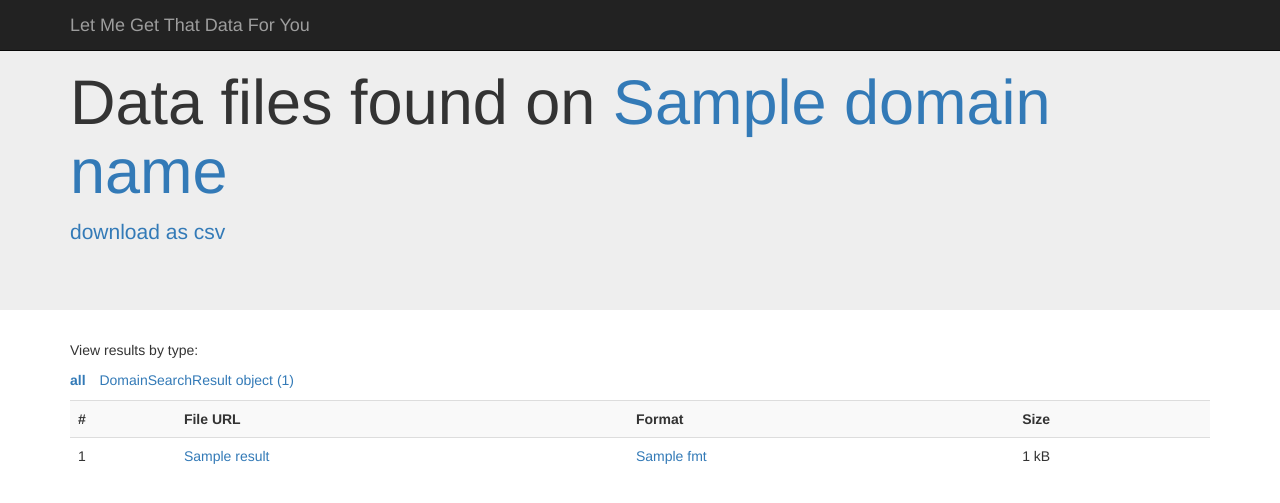
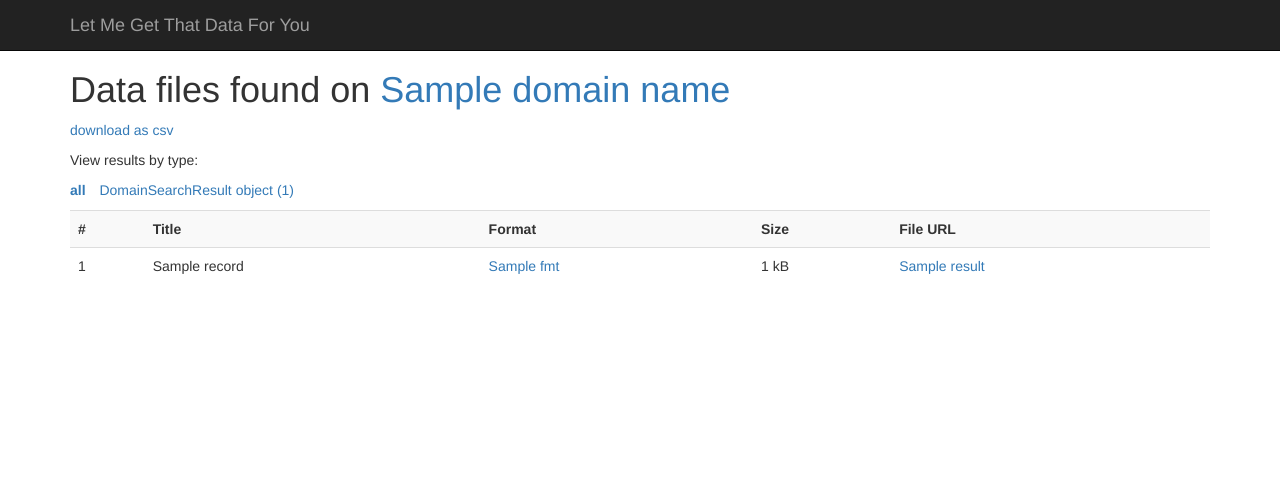
Before and after one commit to opendata/lmgtdfy, a Django app: template lmgtfy/templates/result.html in a window 1280 px wide. Shown: the top 503 px of the page. Run offline with Django 3.2, Linux system fonts and the light colour scheme; tables that the repository leaves empty hold one stand-in row (values such as "Sample post"); the template is opened without the code that fills it: values that come from a table or form of the project are taken from there, most other values are stand-ins (such as "Sample title", 1, 10 or a date in 2020); some libraries are stand-ins or nearby versions.

Commit message:
Update result page header and rearrange result table (and csv)

```diff
--- a/lmgtfy/templates/base.html
+++ b/lmgtfy/templates/base.html
@@ -21,7 +21,7 @@
       <![endif]-->
 
       <style>
-        #filetypes li { display: inline; }
+        .header{ margin-top: 50px;}
       </style>
       {% endblock %}
   </head>
--- a/lmgtfy/templates/result.html
+++ b/lmgtfy/templates/result.html
@@ -2,13 +2,11 @@
 {% load crispy_forms_tags %}
 
 {% block content %}
-<div class="jumbotron">
-    <div class="container">
-        <h1>Data files found on <a href="http://{{ domain_name }}" target="_blank">{{ domain_name }}</a></h1>
-        {% if object_list %}
-            <p><a href="{% url 'domain_result_download' domain_name %}">download as csv</a></small>
-        {% endif %}
-    </div>
+<div class="container header">
+    <h1>Data files found on <a href="http://{{ domain_name }}" target="_blank">{{ domain_name }}</a></h1>
+    {% if object_list %}
+        <p><a href="{% url 'domain_result_download' domain_name %}">download as csv</a></small>
+    {% endif %}
 </div>
 
 <div class="container">
@@ -33,27 +31,21 @@
         <tbody>
         <tr>
             <th>#</th>
-            <th>File URL</th>
+            <th>Title</th>
             <th>Format</th>
             <th>Size</th>
+            <th>File URL</th>
         </tr>
         {% for record in object_list %}
             <tr>
+                <td>{{ forloop.counter }}</td>
+                <td>{{ record.title }}</td>
                 <td>
-                    {{ forloop.counter }}
+                    <a href="{% url 'domain_result' domain_name %}" target="_blank">{{ record.fmt }}</a>
                 </td>
+                <td>{{ record.size }} kB</td>
                 <td>
-                    <a href="{{ record.result }}" target="_blank">
-                        {{ record.result }}
-                    </a>
-                </td>
-                <td>
-                    <a href="{% url 'domain_result' domain_name %}" target="_blank">
-                        {{ record.fmt }}
-                    </a>
-                </td>
-                <td>
-                    {{ record.size }} kB
+                    <a href="{{ record.result }}" target="_blank">{{ record.result }}</a>
                 </td>
             </tr>
         {% endfor %}
--- a/lmgtfy/views.py
+++ b/lmgtfy/views.py
@@ -97,6 +97,8 @@ def get_csv(request, domain):
     qs = DomainSearchResult.objects.filter(
         search_instance__domain__name=domain
     ).order_by('result').distinct()
+    writer.writerow(["title", "format", "kilobyte_size", "url"])
     for result in qs:
-        writer.writerow([result.title.encode("utf-8"), result.result.encode("utf-8")])
+        writer.writerow([result.title.encode("utf-8"), result.fmt.encode("utf-8"),
+                         result.size, result.result.encode("utf-8")])
     return response
```
